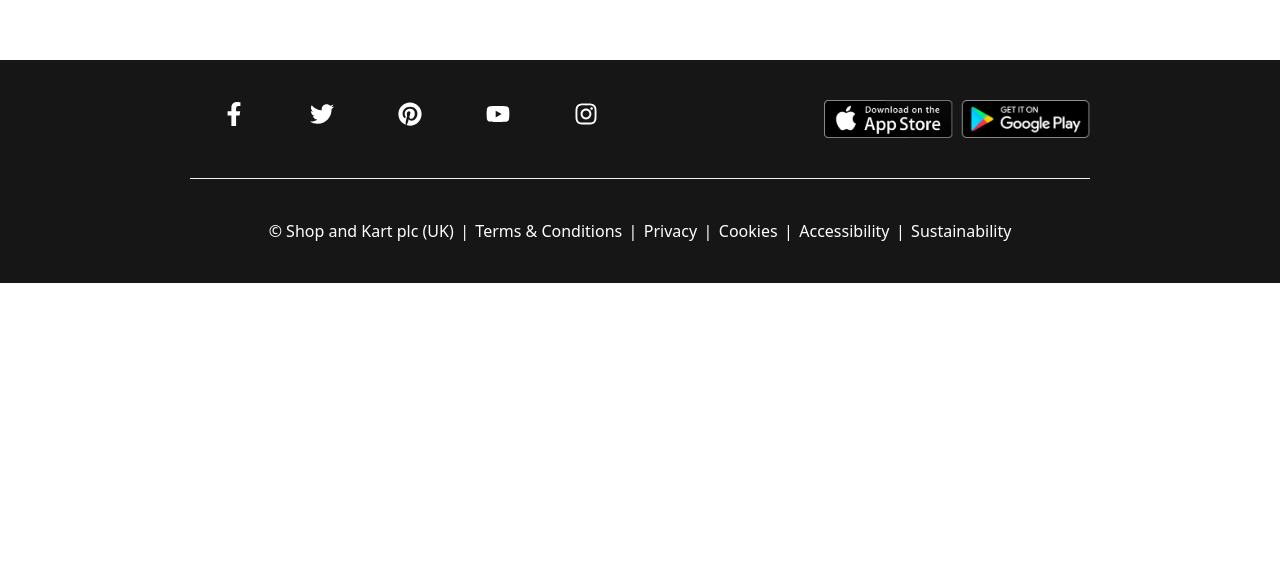
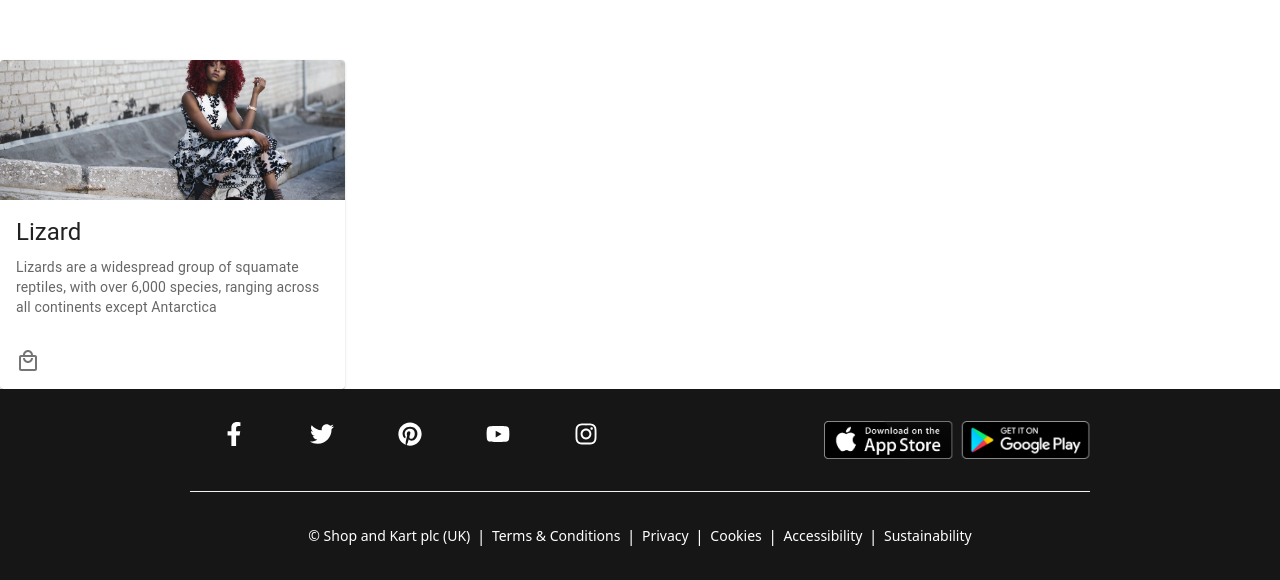
Before and after one commit to nasrah01/react-ecommerce, a React (Create React App) app: page / in a window 1280 px wide. Shown: the part 1507-2087 px from the top of the page. Before the commit the page ends 1790 px from the top, so only its background shows below. Built offline with nearby package versions, Linux system fonts and the light colour scheme; no server answers.

Commit message:
add product card

```diff
--- a/src/components/Footer/footer.css
+++ b/src/components/Footer/footer.css
@@ -7,7 +7,7 @@
   display: flex;
   flex-direction: row;
   justify-content: space-between;
-  padding: 2.5rem 0;
+  padding: 2rem 0;
   margin: 0 190px;
   border-bottom: 1px solid #f2f2f2;
 }
@@ -27,11 +27,13 @@
 .footer__links {
   display: flex;
   justify-content: center;
-  padding: 2.5rem 0;
+  align-items: center;
+  padding: 2rem 0;
 }
 
 .footer__links p {
   margin: 0;
+  font-size: 14px;
 }
 
 .footer__pipeline {
--- a/src/components/Navigation/SearchBar.jsx
+++ b/src/components/Navigation/SearchBar.jsx
@@ -15,12 +15,14 @@ const SearchBar = () => {
           alignContent: "center",
           width: 450,
         }}
+        onSubmit={() => {}}
       >
         <InputBase
           sx={{ ml: 1, flex: 1 }}
           placeholder="Search"
           InputProps={{ style: { fontSize: 60 } }}
           InputLabelProps={{ style: { fontSize: 40 } }}
+          onChange={() => {}}
         />
         <IconButton type="submit" sx={{ p: "10px" }} aria-label="search">
           <SearchIcon />
--- /dev/null
+++ b/src/components/Products/Product.jsx
@@ -0,0 +1,33 @@
+import * as React from "react";
+import Card from "@mui/material/Card";
+import CardActions from "@mui/material/CardActions";
+import CardContent from "@mui/material/CardContent";
+import CardMedia from "@mui/material/CardMedia";
+import Typography from "@mui/material/Typography";
+import { IconButton } from "@mui/material";
+import LocalMallOutlinedIcon from "@mui/icons-material/LocalMallOutlined";
+import Pic from '../../assets/image-23764.jpeg';
+
+const Product = () => {
+  return (
+    <Card sx={{ maxWidth: 345 }}>
+      <CardMedia component="img" height="140" image={Pic} alt="apparel" />
+      <CardContent>
+        <Typography gutterBottom variant="h5" component="div">
+          Lizard
+        </Typography>
+        <Typography variant="body2" color="text.secondary">
+          Lizards are a widespread group of squamate reptiles, with over 6,000
+          species, ranging across all continents except Antarctica
+        </Typography>
+      </CardContent>
+      <CardActions>
+        <IconButton>
+          <LocalMallOutlinedIcon />
+        </IconButton>
+      </CardActions>
+    </Card>
+  );
+}
+
+export default Product
--- a/src/pages/home.jsx
+++ b/src/pages/home.jsx
@@ -1,6 +1,7 @@
 import React from 'react';
 import Slider from '../components/Slider';
 import HomePicks from "../components/HomePicks";
+import Product from '../components/Products/Product';
 
 export const Home = () => {
 
@@ -8,6 +9,7 @@ export const Home = () => {
     <div>
       <Slider />
       <HomePicks />
+      <Product />
     </div>
   )
 }
```
Also changed, not shown: src/assets/image-45344.jpeg, src/components/Products/Products.jsx (added).
